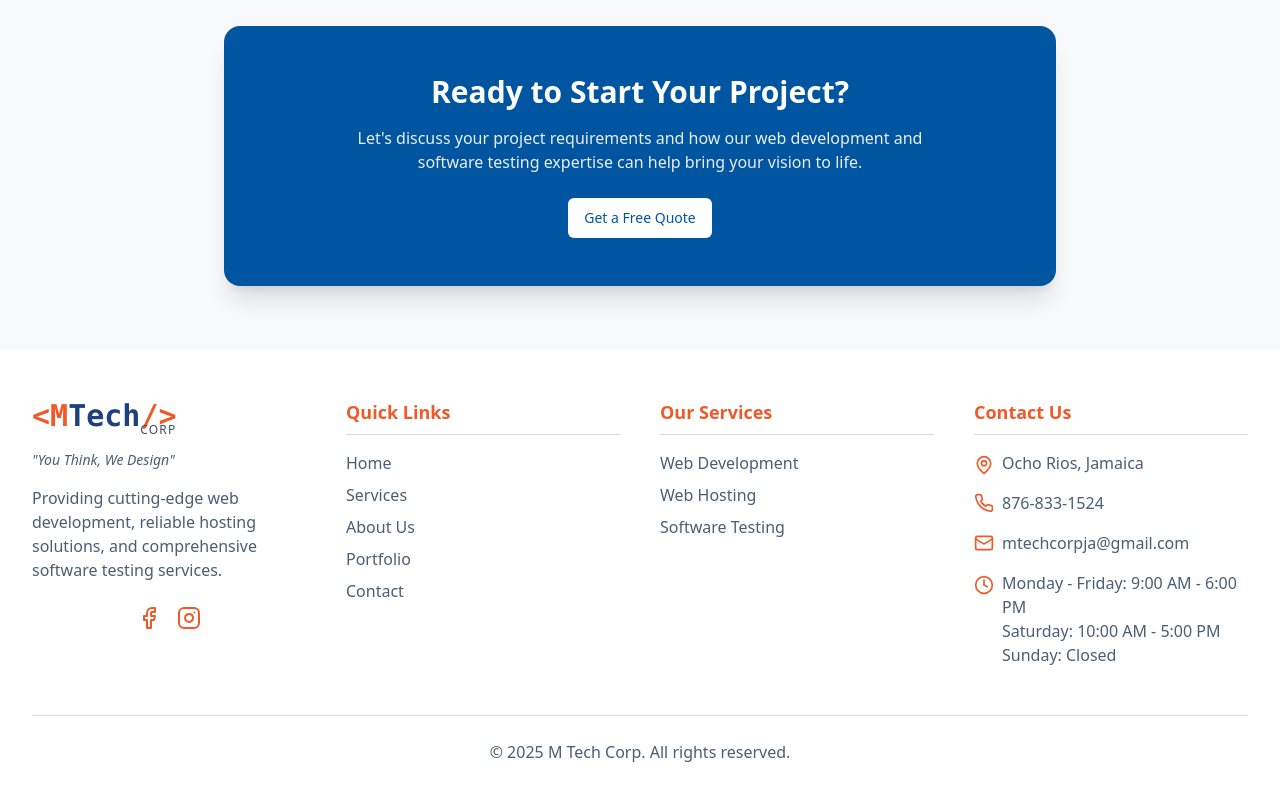
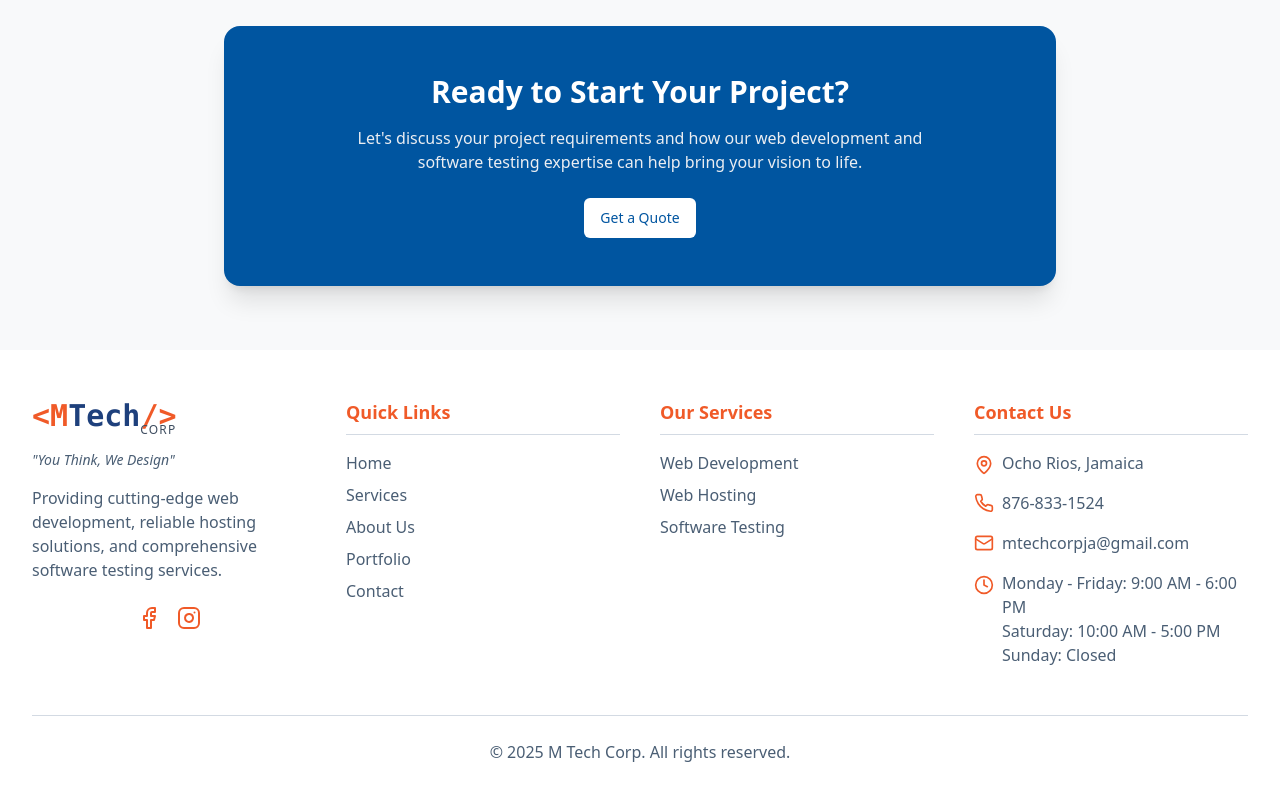
Before and after one commit to Moya876/mtech-digital-hub, a React (Vite) app: page /portfolio in a window 1280 px wide. Shown: the part 1821-2621 px from the top of the page. Built offline with nearby package versions, Linux system fonts and the light colour scheme.

Commit message:
Code edited in Lovable Code Editor
Edited UI in Lovable

```diff
--- a/src/components/portfolio/PortfolioCallToAction.tsx
+++ b/src/components/portfolio/PortfolioCallToAction.tsx
@@ -11,7 +11,7 @@ const PortfolioCallToAction = () => {
             Let's discuss your project requirements and how our web development and software testing expertise can help bring your vision to life.
           </p>
           <Button className="bg-white text-mtechBlue-700 hover:bg-mtechGray-100" asChild>
-            <a href="/quote">Get a Free Quote</a>
+            <a href="/quote">Get a Quote</a>
           </Button>
         </div>
       </div>
```
